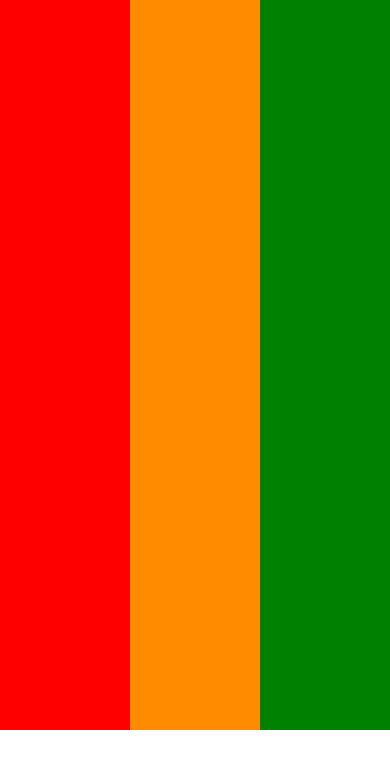
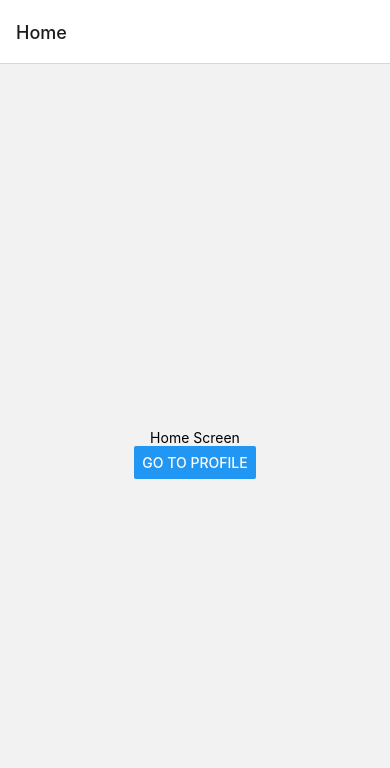
Before and after one commit to heyitsuzair/react-native-start, a React Native app: screen / in a window 390 px wide. Shown: the top 768 px of the page. Built offline with nearby package versions, Linux system fonts and the light colour scheme.

Commit message:
React Nav Added

```diff
--- a/App.js
+++ b/App.js
@@ -6,23 +6,45 @@
  * @flow strict-local
  */
 
-import React from 'react';
-import {Text, View, StyleSheet} from 'react-native';
-import TextInputComp from './components/TextInput';
-import Form from './components/Form';
-import FlexComp from './components/Flex';
+import * as React from 'react';
+import {View, Text, Button} from 'react-native';
+import {NavigationContainer} from '@react-navigation/native';
+import {createNativeStackNavigator} from '@react-navigation/native-stack';
 
-const App = () => {
+function HomeScreen({navigation}) {
   return (
-    <View>
-      {/* <Text style={[styles.red, styles.fonts]}>Just Red</Text>
-      <Text style={[styles.others, styles.fonts]}>Just Blue</Text> */}
-      {/* <TextInputComp /> */}
-      {/* <Form /> */}
-      <FlexComp />
+    <View style={{flex: 1, alignItems: 'center', justifyContent: 'center'}}>
+      <Text>Home Screen</Text>
+      <Button
+        title="Go To Profile"
+        onPress={() => navigation.navigate('Profile')}
+      />
     </View>
   );
-};
+}
+function Profile({navigation}) {
+  return (
+    <View style={{flex: 1, alignItems: 'center', justifyContent: 'center'}}>
+      <Text>Profile</Text>
+      <Button title="Go To Home" onPress={() => navigation.navigate('Home')} />
+    </View>
+  );
+}
+
+const Stack = createNativeStackNavigator();
+
+function App() {
+  return (
+    <NavigationContainer>
+      <Stack.Navigator>
+        <Stack.Screen name="Home" component={HomeScreen} />
+        <Stack.Screen name="Profile" component={Profile} />
+      </Stack.Navigator>
+    </NavigationContainer>
+  );
+}
+
+export default App;
 
 // const styles = StyleSheet.create({
 //   red: {
@@ -38,4 +60,4 @@
 //   },
 // });
 
-export default App;
+// export default App;
--- a/package.json
+++ b/package.json
@@ -10,8 +10,12 @@
     "lint": "eslint ."
   },
   "dependencies": {
+    "@react-navigation/native": "^6.0.12",
+    "@react-navigation/native-stack": "^6.8.0",
     "react": "18.1.0",
-    "react-native": "0.70.0"
+    "react-native": "0.70.0",
+    "react-native-safe-area-context": "^4.3.3",
+    "react-native-screens": "^3.17.0"
   },
   "devDependencies": {
     "@babel/core": "^7.12.9",
```
Also changed, not shown: 1 other file (tests, documents, lock files or other folders).
